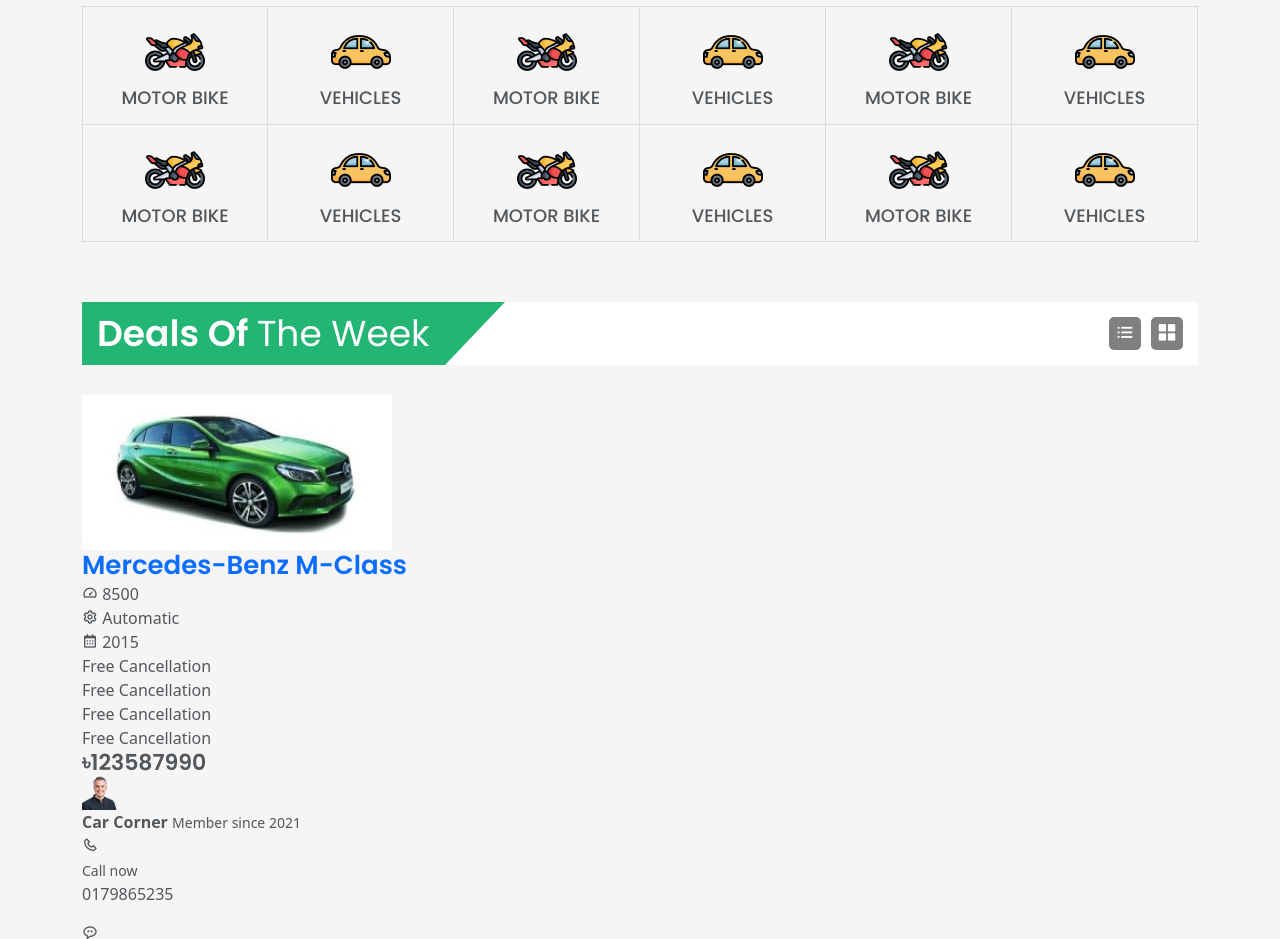
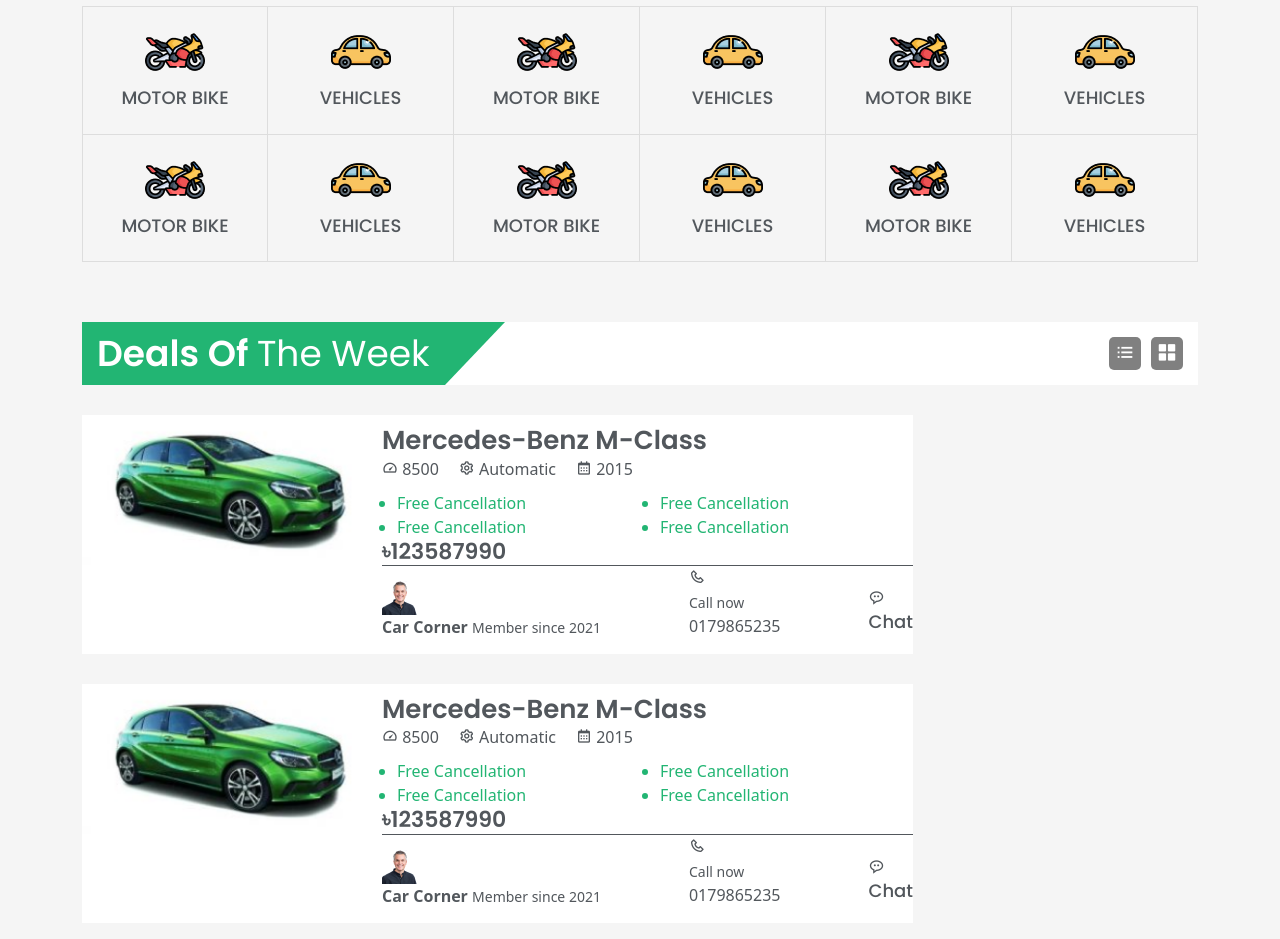
Before and after one commit to belalkhandev/ads-website-html-template, a website: page index.html in a window 1280 px wide. Shown: the part 780-1719 px from the top of the page. Drawn offline with nearby package versions, Linux system fonts and the light colour scheme.

Commit message:
design modify

```diff
--- a/assets/sass/layouts/__layouts-dir.scss
+++ b/assets/sass/layouts/__layouts-dir.scss
@@ -8,4 +8,6 @@
 
 @import "./category";
 
+@import "./ads";
+
 @import "./footer";
--- /dev/null
+++ b/assets/sass/layouts/_ads.scss
@@ -0,0 +1,48 @@
+.amad-list {
+    .amad-item {
+        display: flex;
+        background-color: $color-white;
+        margin-bottom: 30px;
+
+        .amad-thumbnail {
+            width: 300px;
+        }
+
+        .amad-content {
+            width: calc(100% - 300px);
+            .amad-header {
+                padding: 10px 0px;
+
+                a {
+                    color: $color-text;
+                }
+                ul {
+                    display: flex;
+                    justify-content: flex-start;
+                    align-items: center;
+                    column-gap: 20px;
+                }
+            }
+            .amad-body {
+                .features {
+                    padding-left: 15px;
+                    ul {
+                        color: $color-primary;
+                        display: grid;
+                        list-style-type: disc;
+                        grid-template-columns: repeat(2, 1fr);
+                        column-gap: 10px;
+                    }
+                }
+            }
+            .amad-footer {
+                border-top: 1px solid $color-text;
+                .amad-footer-items {
+                    display: flex;
+                    justify-content: space-between;
+                    align-items: center;
+                }
+            }
+        }
+    }
+}
--- a/assets/sass/layouts/_category.scss
+++ b/assets/sass/layouts/_category.scss
@@ -8,7 +8,7 @@
             text-align: center;
             border-bottom: 1px solid #ddd;
             border-right: 1px solid #ddd;
-            padding: 15px 0px;
+            padding: 15px 0px 25px;
 
             a {
                 color: $color-text;
```
Also changed, not shown: assets/css/style.css, assets/css/style.min.css, 2 other files.
